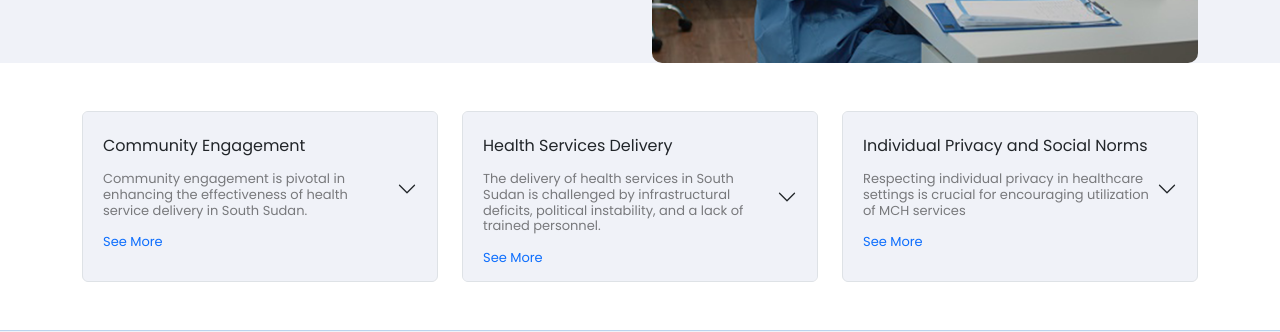
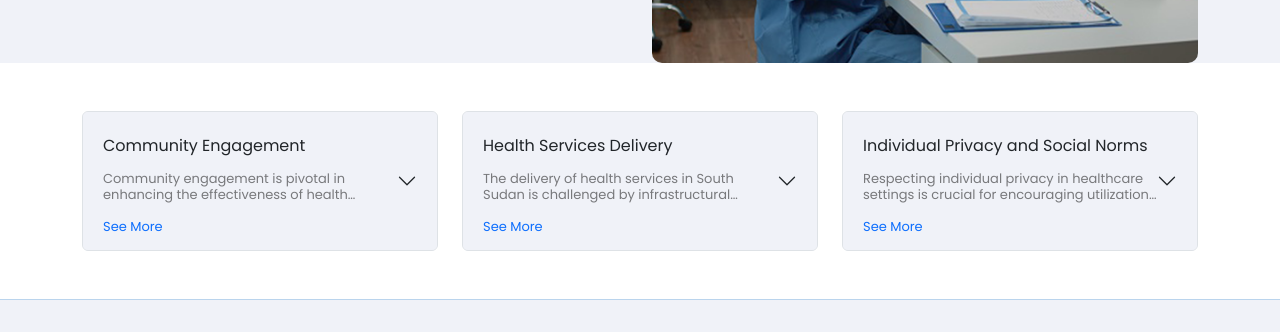
Before and after one commit to mazneHatem22/Bio-Medic, a plain HTML site: page ChildHealth.html in a window 1280 px wide. Shown: the part 1452-1784 px from the top of the page. Drawn offline with Linux system fonts and the light colour scheme.

Commit message:
Fix accordion text

```diff
--- a/ChildHealth.html
+++ b/ChildHealth.html
@@ -198,8 +198,8 @@
         <div class="container mt-5" data-aos="fade-up">
           <div class="row g-6 row-gap-4">
             <div class="col-xl-4 col-lg-4 col-md-6">
-              <div style="min-height: 171.156px;" class="accordion accordion-without-arrow" id="accordionWithIcon">
-                <div class="accordion-item card" style="background-color: #f0f2f8; min-height: 171.156px;">
+              <div class="accordion accordion-without-arrow" id="accordionWithIcon">
+                <div class="accordion-item card" style="background-color: #f0f2f8;">
                   <h2 class="accordion-header d-flex align-items-center">
                     <button style="background-color: #f0f2f8;"
   type="button"
@@ -215,7 +215,7 @@
   <p class="mt-2">
     Community Engagement
   </p>
-  <p style="font-size: 13px;" class="text-black-50">Community engagement is pivotal in enhancing the effectiveness of health service delivery in South Sudan.</p>
+  <p style="font-size: 13px;" class="text-black-50 accordion-text">Community engagement is pivotal in enhancing the effectiveness of health service delivery in South Sudan.</p>
   <span class="more text-primary" style="font-size: 13px;">See More</span>
   </div>
   </button>
@@ -262,7 +262,7 @@
   <p class="mt-2">
     Health Services Delivery
   </p>
-  <p style="font-size: 13px;" class="text-black-50">The delivery of health services in South Sudan is challenged by infrastructural deficits, political instability, and a lack of trained personnel.</p>
+  <p style="font-size: 13px;" class="text-black-50 accordion-text">The delivery of health services in South Sudan is challenged by infrastructural deficits, political instability, and a lack of trained personnel.</p>
   <span class="more text-primary" style="font-size: 13px;">See More</span>
   </div>
   </button>
@@ -292,8 +292,8 @@
               </div>
             </div>
             <div class="col-xl-4 col-lg-4 col-md-6">
-              <div style="min-height: 171.156px;" class="accordion  accordion-without-arrow" id="accordionWithIcon">
-                <div class="accordion-item card"  style="background-color: #f0f2f8; min-height: 171.156px;">
+              <div class="accordion  accordion-without-arrow" id="accordionWithIcon">
+                <div class="accordion-item card"  style="background-color: #f0f2f8;">
                   <h2 class="accordion-header d-flex align-items-center">
                     <button style="background-color: #f0f2f8;"
   type="button"
@@ -309,7 +309,7 @@
   <p class="mt-2">
     Individual Privacy and Social Norms
   </p>
-  <p style="font-size: 13px;" class="text-black-50">Respecting individual privacy in healthcare settings is crucial for encouraging utilization of MCH services</p>
+  <p style="font-size: 13px;" class="text-black-50 accordion-text">Respecting individual privacy in healthcare settings is crucial for encouraging utilization of MCH services</p>
   <span class="more text-primary" style="font-size: 13px;">See More</span>
   </div>
   </button>
--- a/assets/css/main.css
+++ b/assets/css/main.css
@@ -1858,3 +1858,10 @@ img{
   outline: 0;
   box-shadow: none;
 }
+.accordion-text{
+    -webkit-line-clamp: 2;
+    display: -webkit-box;
+    overflow: hidden;
+    text-overflow: ellipsis;
+    -webkit-box-orient: vertical;
+}
```
